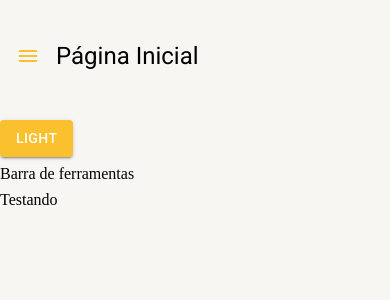
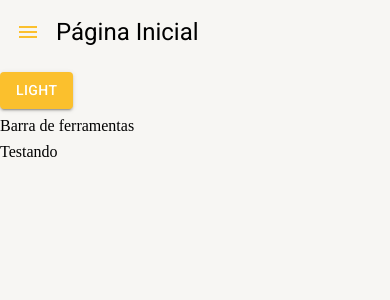
Before and after one commit to pallomagualter/layoutMaterialUI, a React (Create React App) app: page /pagina-inicial in a window 390 px wide. Shown: the top 300 px of the page. Built offline with nearby package versions, Linux system fonts and the light colour scheme.

Commit message:
feat: created responsive base layout

```diff
--- a/src/pages/dashboard/Dashboard.tsx
+++ b/src/pages/dashboard/Dashboard.tsx
@@ -3,7 +3,7 @@ import { LayoutBaseDePagina } from '../../shared/layouts';
 export const Dashboard: React.FC = () => {
 
   return (
-    <LayoutBaseDePagina title='Página Inicial' >
+    <LayoutBaseDePagina title='Página Inicial' toolbar={<>Barra de ferramentas</>}>
       Testando
     </LayoutBaseDePagina>
   );
--- a/src/shared/layouts/LayoutBaseDePagina.tsx
+++ b/src/shared/layouts/LayoutBaseDePagina.tsx
@@ -1,3 +1,4 @@
+import { ReactNode } from 'react';
 import { Box } from '@mui/system';
 import { Button, Icon, IconButton, Theme, Typography, useMediaQuery, useTheme } from '@mui/material';
 
@@ -5,10 +6,12 @@ import { useAppThemeContext, useDrawerContext } from '../contexts';
 
 interface ILayoutBaseDePaginaProps {
   title: string;
+  toolbar: ReactNode;
 }
 
-export const LayoutBaseDePagina: React.FC<ILayoutBaseDePaginaProps> = ({ children, title }) => {
+export const LayoutBaseDePagina: React.FC<ILayoutBaseDePaginaProps> = ({ children, title, toolbar }) => {
   const smDown = useMediaQuery((theme: Theme) => theme.breakpoints.down('sm'));
+  const mdDown = useMediaQuery((theme: Theme) => theme.breakpoints.down('md'));
   const theme = useTheme();
 
   const { toggleTheme, themeName } = useAppThemeContext();
@@ -16,14 +19,19 @@ export const LayoutBaseDePagina: React.FC<ILayoutBaseDePaginaProps> = ({ childre
 
   return (
     <Box height='100vh' display='flex' flexDirection='column' gap={1} >
-      <Box padding={1} display='flex' alignItems='center' height={theme.spacing(12)} gap={1} >
+      <Box padding={1} display='flex' alignItems='center' gap={1} height={theme.spacing(smDown ? 6 : mdDown ? 8 : 12)} >
         {smDown && (
           <IconButton color='primary' onClick={toggleDrawerOpen}>
             <Icon>menu</Icon>
           </IconButton>
         )}
 
-        <Typography variant='h5'>
+        <Typography
+          variant={smDown ? 'h5' : mdDown ? 'h4' : 'h3'}
+          overflow='hidden'
+          whiteSpace='nowrap'
+          textOverflow='ellipsis'
+        >
           {title}
         </Typography>
       </Box>
@@ -32,11 +40,13 @@ export const LayoutBaseDePagina: React.FC<ILayoutBaseDePaginaProps> = ({ childre
         <Button variant='contained' color='primary' onClick={toggleTheme} >{themeName}</Button>
       </Box>
 
-      <Box>
-        Barra de ferramentas
-      </Box>
+      {toolbar && (
+        <Box>
+          {toolbar}
+        </Box>
+      )}
 
-      <Box>
+      <Box flex={1} overflow='auto' >
         {children}
       </Box>
 
```
